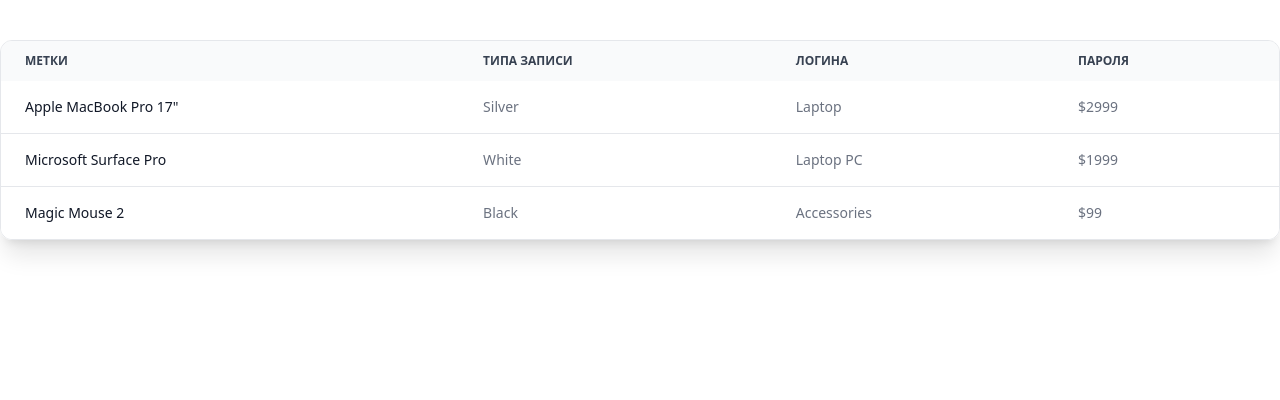
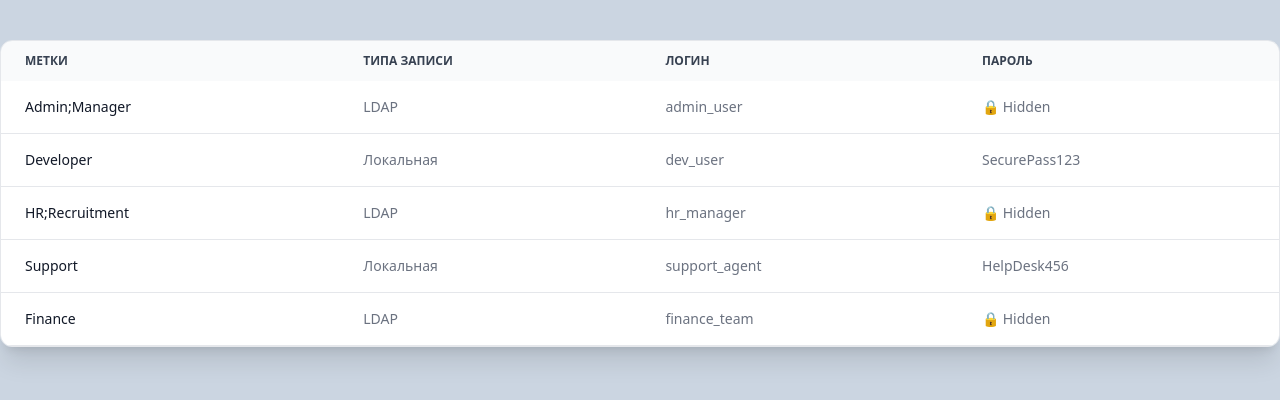
Before and after one commit to FarruxbekNozimov/vue-account-form, a Vue app: page / in a window 1280 px wide. Shown: the top 400 px of the page. Built offline with nearby package versions, Linux system fonts and the light colour scheme.

Commit message:
Diplayed fake data dynamically on Account-Table

```diff
--- a/src/App.vue
+++ b/src/App.vue
@@ -1,11 +1,11 @@
 <script setup>
-import Table from './components/Table.vue'
+import AccountTable from './components/AccountTable.vue'
 </script>
 
 <template>
-  <div class="container mx-auto py-10">
-    <Table />
+  <div class="h-dvh bg-slate-300 py-10">
+    <div class="container mx-auto">
+      <AccountTable />
+    </div>
   </div>
 </template>
-
-<style scoped></style>
--- /dev/null
+++ b/src/components/AccountTable.vue
@@ -0,0 +1,35 @@
+<script setup>
+import { useAccountStore } from '@/stores/account-form'
+import { storeToRefs } from 'pinia'
+
+const accountStore = useAccountStore()
+const { LIST } = storeToRefs(accountStore) // Reactive reference to list
+</script>
+
+<template>
+  <div class="border rounded-xl shadow-xl relative overflow-x-auto">
+    <table class="w-full text-sm text-left rtl:text-right text-gray-500">
+      <thead class="text-xs text-gray-700 uppercase bg-gray-50">
+        <tr>
+          <th scope="col" class="px-6 py-3">Метки</th>
+          <th scope="col" class="px-6 py-3">Типа записи</th>
+          <th scope="col" class="px-6 py-3">Логин</th>
+          <th scope="col" class="px-6 py-3">Пароль</th>
+        </tr>
+      </thead>
+      <tbody>
+        <tr v-for="account in LIST" :key="account.id" class="bg-white border-b border-gray-200">
+          <td class="px-6 py-4 font-medium text-gray-900 whitespace-nowrap">
+            {{ account.label || '—' }}
+          </td>
+          <td class="px-6 py-4">{{ account.type }}</td>
+          <td class="px-6 py-4">{{ account.login }}</td>
+          <td class="px-6 py-4">
+            <span v-if="account.type === 'LDAP'">🔒 Hidden</span>
+            <span v-else>{{ account.password || '—' }}</span>
+          </td>
+        </tr>
+      </tbody>
+    </table>
+  </div>
+</template>
--- a/src/components/Table.vue
+++ /dev/null
@@ -1,44 +0,0 @@
-<script setup></script>
-
-<template>
-  <div class="border rounded-xl shadow-xl relative overflow-x-auto">
-    <table class="w-full text-sm text-left rtl:text-right text-gray-500">
-      <thead class="text-xs text-gray-700 uppercase bg-gray-50">
-        <tr>
-          <th scope="col" class="px-6 py-3">Метки</th>
-          <th scope="col" class="px-6 py-3">Типа записи</th>
-          <th scope="col" class="px-6 py-3">Логина</th>
-          <th scope="col" class="px-6 py-3">Пароля</th>
-        </tr>
-      </thead>
-      <tbody>
-        <tr class="bg-white border-b border-gray-200">
-          <th scope="row" class="px-6 py-4 font-medium text-gray-900 whitespace-nowrap">
-            Apple MacBook Pro 17"
-          </th>
-          <td class="px-6 py-4">Silver</td>
-          <td class="px-6 py-4">Laptop</td>
-          <td class="px-6 py-4">$2999</td>
-        </tr>
-        <tr class="bg-white border-b border-gray-200">
-          <th scope="row" class="px-6 py-4 font-medium text-gray-900 whitespace-nowrap">
-            Microsoft Surface Pro
-          </th>
-          <td class="px-6 py-4">White</td>
-          <td class="px-6 py-4">Laptop PC</td>
-          <td class="px-6 py-4">$1999</td>
-        </tr>
-        <tr class="bg-white">
-          <th scope="row" class="px-6 py-4 font-medium text-gray-900 whitespace-nowrap">
-            Magic Mouse 2
-          </th>
-          <td class="px-6 py-4">Black</td>
-          <td class="px-6 py-4">Accessories</td>
-          <td class="px-6 py-4">$99</td>
-        </tr>
-      </tbody>
-    </table>
-  </div>
-</template>
-
-<style scoped></style>
--- a/src/stores/account-form.ts
+++ b/src/stores/account-form.ts
@@ -14,10 +14,27 @@
 interface State {
   list: Account[]
 }
-
 export const useAccountStore = defineStore('account', () => {
   const state = reactive<State>({
-    list: [],
+    list: [
+      { id: 1, label: 'Admin;Manager', type: 'LDAP', login: 'admin_user', password: null },
+      {
+        id: 2,
+        label: 'Developer',
+        type: 'Локальная',
+        login: 'dev_user',
+        password: 'SecurePass123',
+      },
+      { id: 3, label: 'HR;Recruitment', type: 'LDAP', login: 'hr_manager', password: null },
+      {
+        id: 4,
+        label: 'Support',
+        type: 'Локальная',
+        login: 'support_agent',
+        password: 'HelpDesk456',
+      },
+      { id: 5, label: 'Finance', type: 'LDAP', login: 'finance_team', password: null },
+    ],
   })
 
   // Add account
```
